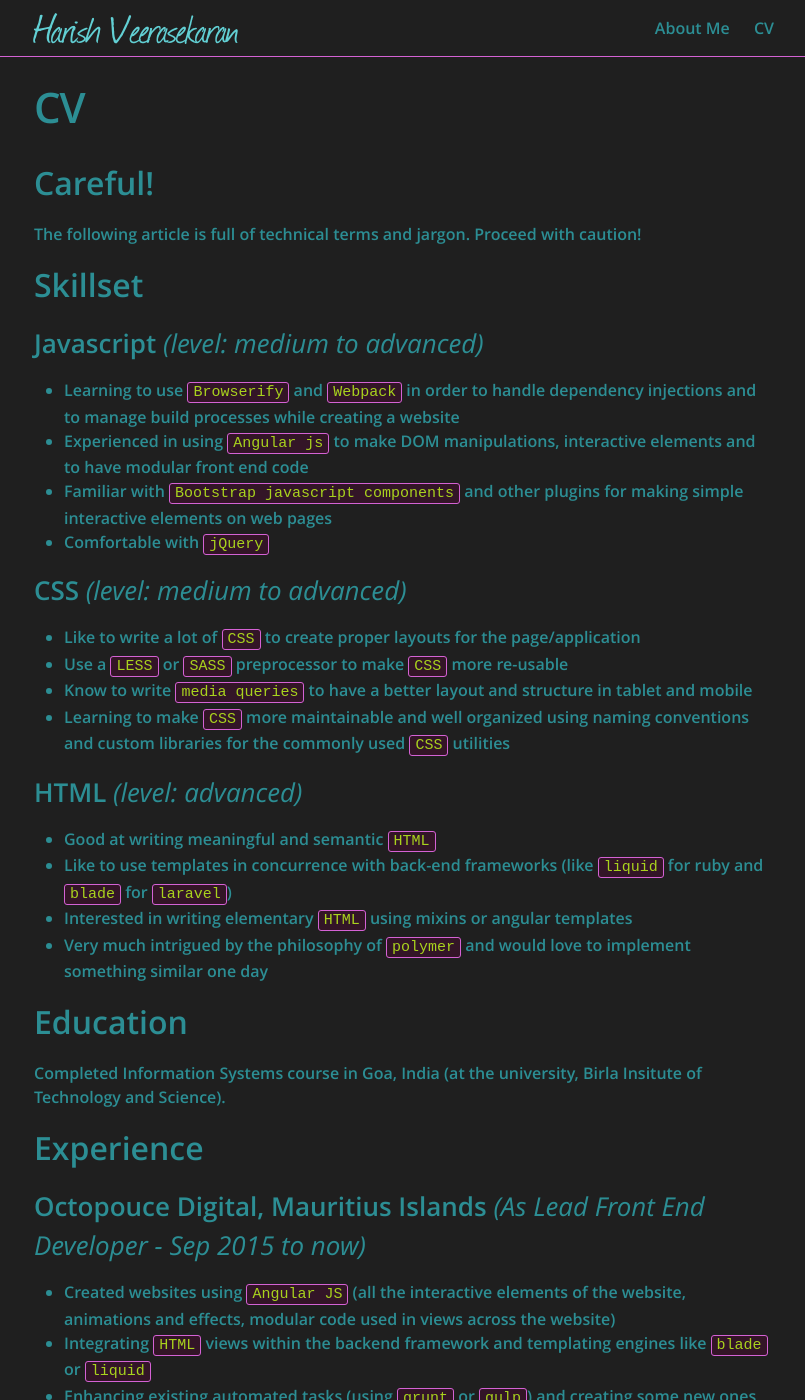
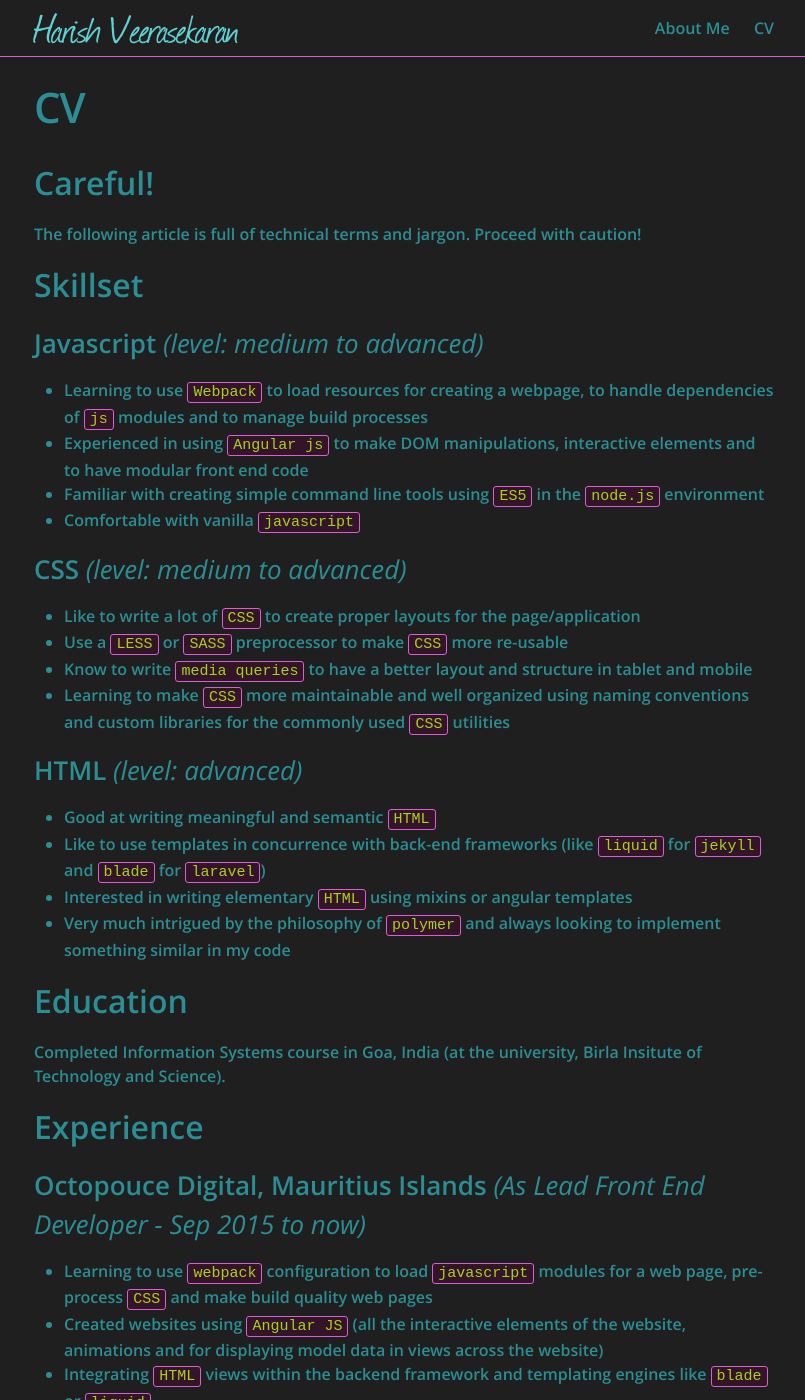
Before and after one commit to blenderous/blenderous.github.io, a Jekyll site: the page built from cv.md, in a window 1280 px wide and 1400 px high. Shown: the whole window, without its empty margins (236-1041 px from the left). Built offline with Jekyll 4.4.1, drawn with Linux system fonts in a browser that asks for light colours.

Commit message:
little bit more awesomeness into the cv

```diff
--- a/cv.md
+++ b/cv.md
@@ -12,10 +12,10 @@
 
 ### Javascript *(level: medium to advanced)*
 
-- Learning to use `Browserify` and `Webpack` in order to handle dependency injections and to manage build processes while creating a website
+- Learning to use `Webpack` to load resources for creating a webpage, to handle dependencies of `js` modules and to manage build processes
 - Experienced in using `Angular js` to make DOM manipulations, interactive elements and to have modular front end code
-- Familiar with `Bootstrap javascript components` and other plugins for making simple interactive elements on web pages
-- Comfortable with `jQuery`
+- Familiar with creating simple command line tools using `ES5` in the `node.js` environment
+- Comfortable with vanilla `javascript`
 
 ### CSS *(level: medium to advanced)*
 
@@ -27,9 +27,9 @@
 ### HTML *(level: advanced)*
 
 - Good at writing meaningful and semantic `HTML`
-- Like to use templates in concurrence with back-end frameworks (like `liquid` for ruby and `blade` for `laravel`)
+- Like to use templates in concurrence with back-end frameworks (like `liquid` for `jekyll` and `blade` for `laravel`)
 - Interested in writing elementary `HTML` using mixins or angular templates
-- Very much intrigued by the philosophy of `polymer` and would love to implement something similar one day
+- Very much intrigued by the philosophy of `polymer` and always looking to implement something similar in my code
 
 ## Education
 
@@ -38,7 +38,8 @@
 ## Experience
 
 ### Octopouce Digital, Mauritius Islands *(As Lead Front End Developer - Sep 2015 to now)*
-- Created websites using `Angular JS`  (all the interactive elements of the website, animations and effects, modular code used in views across the website)
+- Learning to use `webpack` configuration to load `javascript` modules for a web page, pre-process `CSS` and make build quality web pages
+- Created websites using `Angular JS`  (all the interactive elements of the website, animations and for displaying model data in views across the website)
 - Integrating `HTML` views within the backend framework and templating engines like `blade` or `liquid`
 - Enhancing existing automated tasks (using `grunt` or `gulp`) and creating some new ones to have a better work­flow
 - Creating difficult to implement designs and layouts using  `Bootstrap CSS`  and `media queries`
```
